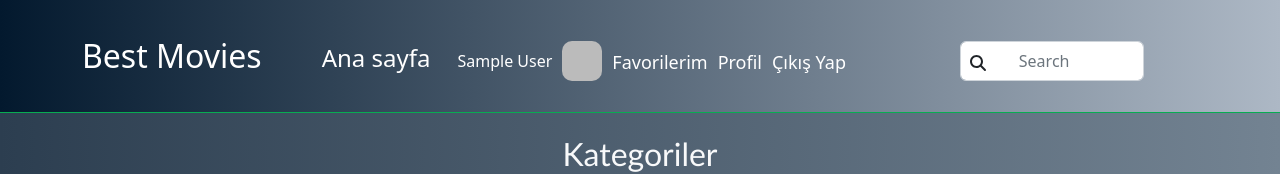
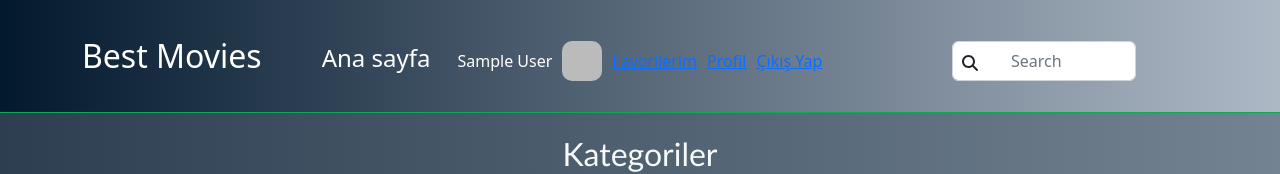
Before and after one commit to Dvtbyhn/Movies, a React (Create React App) app: page / in a window 1280 px wide. Shown: the top 174 px of the page. Built offline with nearby package versions, Linux system fonts and the light colour scheme; no server answers; data requests are answered from the project's data file; sample sign-in values are in the browser's storage.

Commit message:
Update Header.js

```diff
--- a/src/components/Header.js
+++ b/src/components/Header.js
@@ -61,7 +61,7 @@ export default function Header() {
                 <li>
                   {user ?
                     <div className='mt-2'>
-                      <NavLink className='threeBtn' to={`/favorite`}>
+                      <NavLink className='buttons' to={`/favorite`}>
                         <div>
                           Favorilerim
                           <Badge bg='danger'>
@@ -73,13 +73,13 @@ export default function Header() {
                   {user ?
                     <div className='mt-2'>
                       <NavLink
-                        className='threeBtn'
+                        className='buttons'
                         to={"/profile"}><div
                         >Profil</div></NavLink></div> : null}
                 </li>
                 <li >
                   {user ?<div className='mt-2'   onClick={handleLogout}
-                    > <NavLink className='threeBtn 'to={"/"}>
+                    > <NavLink className='buttons 'to={"/"}>
                     Çıkış Yap</NavLink></div> : null}
                 </li>
               </ul>
```
